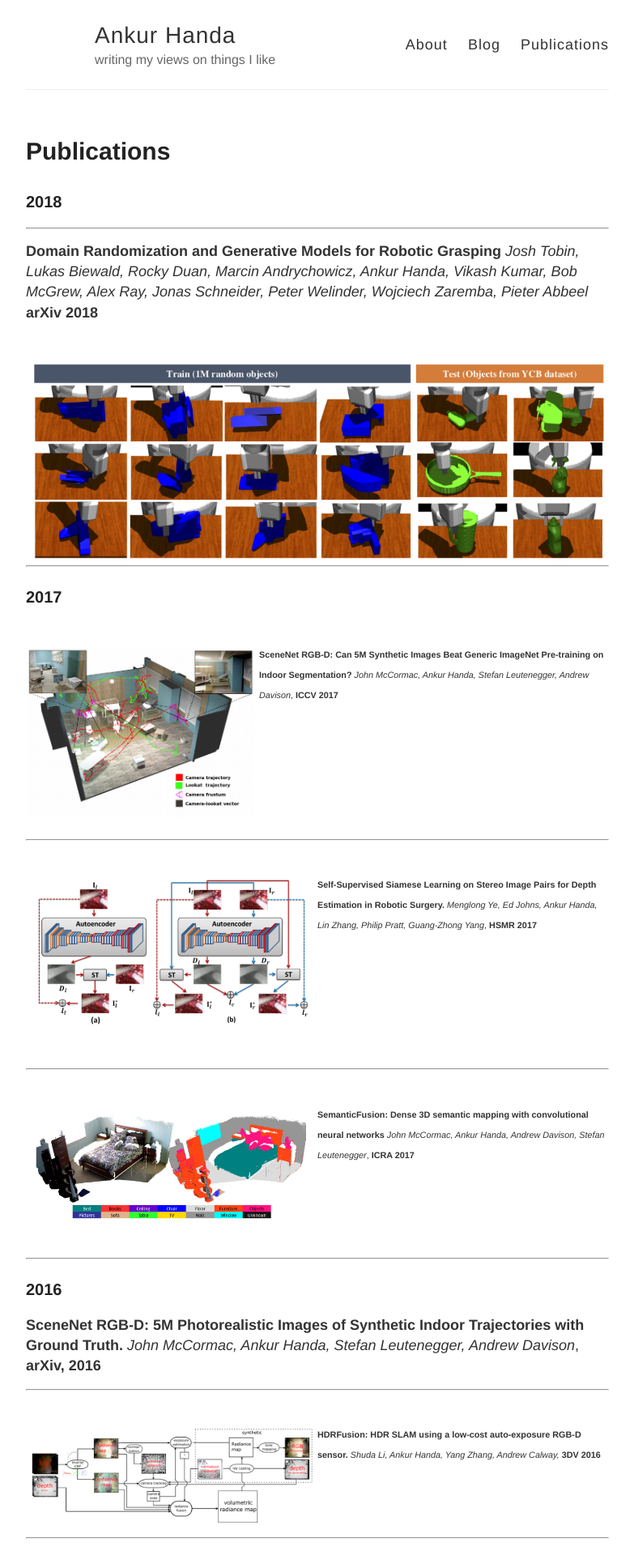
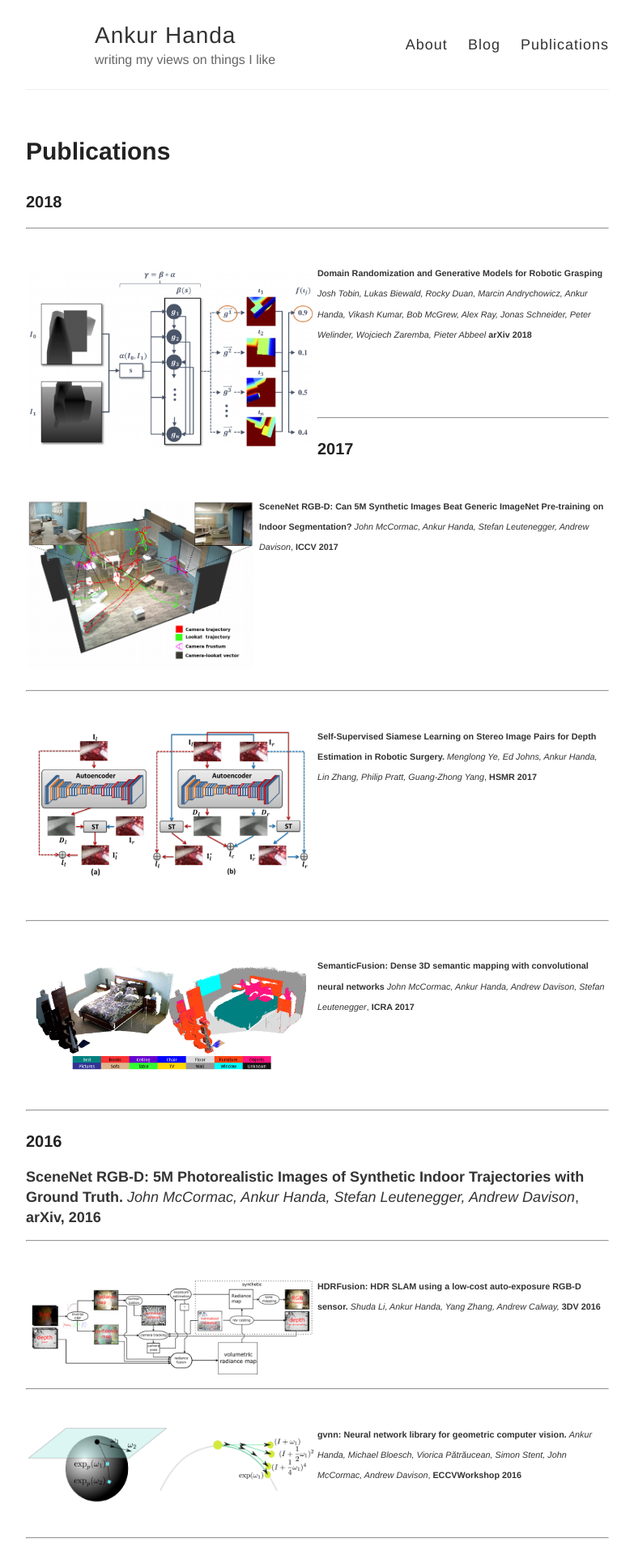
Before and after one commit to ankurhanda/ankurhanda.github.io, a Jekyll site: the page built from publications.md, in a window 1280 px wide. Shown: the top 1920 px of the page at 81% size, without its empty margins (248-1031 px from the left). Built offline with Jekyll 4.4.1, drawn with Linux system fonts in a browser that asks for light colours.

Commit message:
update
Signed-off-by: Ankur Handa <ahanda@nvidia.com>

```diff
--- a/publications.md
+++ b/publications.md
@@ -8,10 +8,13 @@
 
 
 <hr>
-**Domain Randomization and Generative Models for Robotic Grasping** _Josh Tobin, Lukas Biewald, Rocky Duan, Marcin Andrychowicz, Ankur Handa, Vikash Kumar, Bob McGrew, Alex Ray, Jonas Schneider, Peter Welinder, Wojciech Zaremba, Pieter Abbeel_ **arXiv 2018**
 
 <br>
-<img align="left" src="/images/pubs/josh_DR_GM.png" width="100%"> <span style="line-height: 1.1; font-size: 0.8em;">
+<img align="left" src="/images/pubs/josh_DR_GM.png" width="50%"> <span style="line-height: 1.1; font-size: 0.6em;">**Domain Randomization and Generative Models for Robotic Grasping** _Josh Tobin, Lukas Biewald, Rocky Duan, Marcin Andrychowicz, Ankur Handa, Vikash Kumar, Bob McGrew, Alex Ray, Jonas Schneider, Peter Welinder, Wojciech Zaremba, Pieter Abbeel_ **arXiv 2018**
+<br>
+<br>
+<br>
+<br>
 <hr>
 
 
```
Also changed, not shown: images/pubs/SceneNet.png, images/pubs/josh_DR_GM.png.
